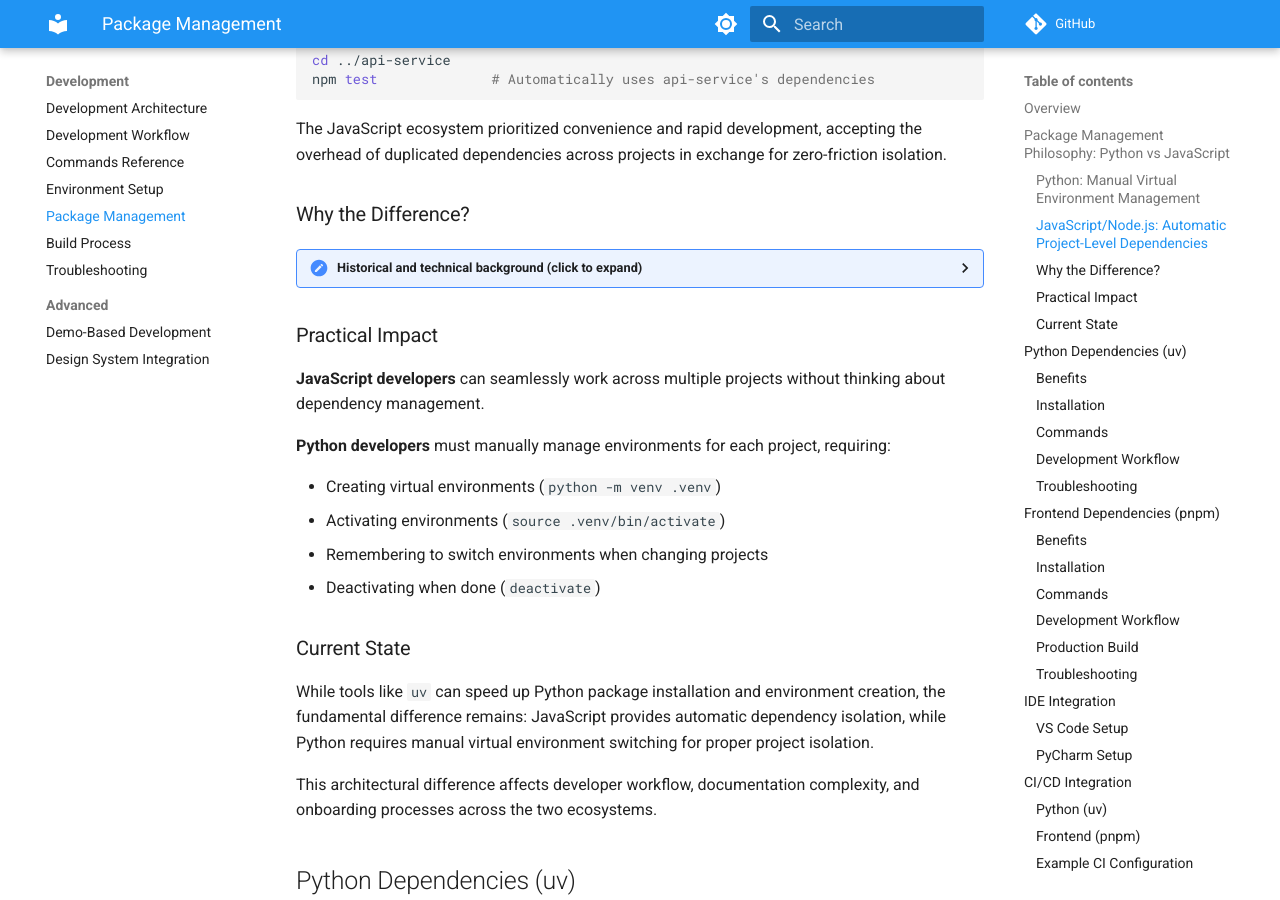
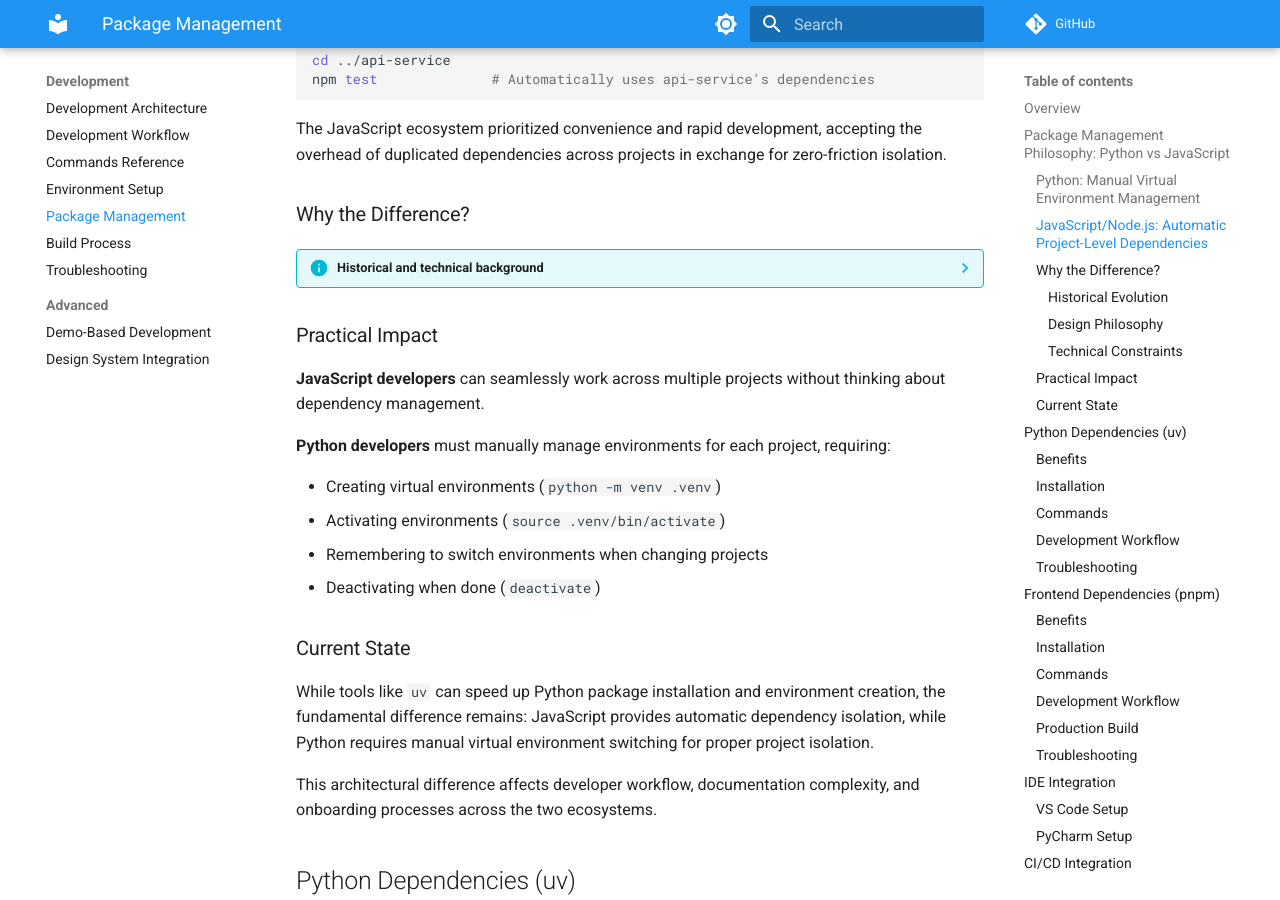
Before and after one commit to boost-edu-tools/gitinspectorgui, an MkDocs documentation site: the page built from docs/development/package-management.md, in a window 1280 px wide and 900 px high, scrolled down 1430 px. Built offline with MkDocs 1.6.1 and Material for MkDocs 9.7.7, drawn with Linux system fonts in a browser that asks for light colours; comment, search, counter and statistics services are not loaded.

Commit message:
docs: fix collapsible section using MkDocs syntax
- Replace HTML details/summary tags with MkDocs admonition syntax
- Use proper indentation for collapsible content
- Improve readability of historical background section

```diff
--- a/docs/development/package-management.md
+++ b/docs/development/package-management.md
@@ -59,24 +59,22 @@
 
 ### Why the Difference?
 
-<details>
-<summary>Historical and technical background (click to expand)</summary>
+??? info "Historical and technical background"
 
-#### Historical Evolution
+    #### Historical Evolution
 
--   **JavaScript (2009)**: Built with npm from the start, designed for per-project dependency trees
--   **Python (1991)**: Predates modern package management; virtual environments were retrofitted later
+    -   **JavaScript (2009)**: Built with npm from the start, designed for per-project dependency trees
+    -   **Python (1991)**: Predates modern package management; virtual environments were retrofitted later
 
-#### Design Philosophy
+    #### Design Philosophy
 
--   **JavaScript**: "Move fast" culture accepts dependency duplication for convenience
--   **Python**: "Explicit is better than implicit" philosophy requires manual environment management
+    -   **JavaScript**: "Move fast" culture accepts dependency duplication for convenience
+    -   **Python**: "Explicit is better than implicit" philosophy requires manual environment management
 
-#### Technical Constraints
+    #### Technical Constraints
 
--   **JavaScript packages**: Mostly pure JavaScript, easily portable and duplicatable
--   **Python packages**: Often include compiled extensions tied to specific Python versions and system architectures
-</details>
+    -   **JavaScript packages**: Mostly pure JavaScript, easily portable and duplicatable
+    -   **Python packages**: Often include compiled extensions tied to specific Python versions and system architectures
 
 ### Practical Impact
 
```
